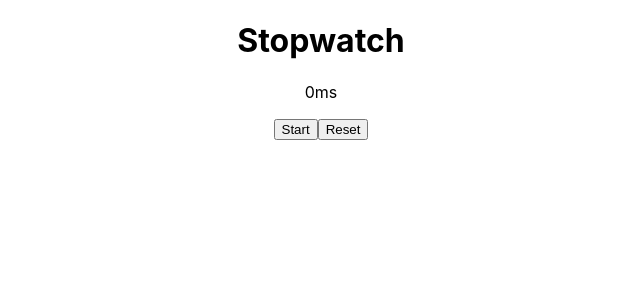
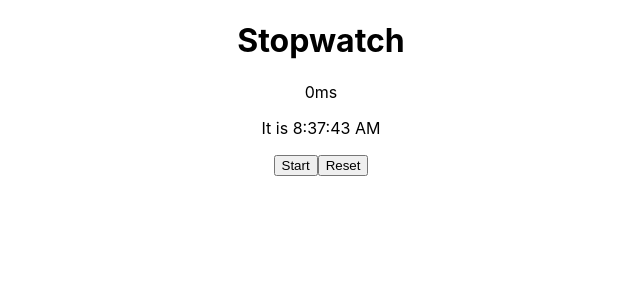
Before and after one commit to danielabbasi/stopwatch-using-react, a React (Create React App) app in the folder stopwatch/: page / in a window 1280 px wide. Shown: the top 300 px of the page, without its empty margins (319-959 px from the left). Built offline with nearby package versions, Linux system fonts and the light colour scheme.

Commit message:
Added state to Stopwatch and created tick function that sets new state date. Used Lifecyle method componentdidMount to set interval to update state every second

```diff
--- a/stopwatch/src/Stopwatch.js
+++ b/stopwatch/src/Stopwatch.js
@@ -1,10 +1,31 @@
 import React, {Component} from 'react';
 
 class Stopwatch extends Component {
+    constructor(props) {
+        super(props);
+        this.state = {date: new Date()}
+    }
+
+    componentDidMount() {
+        this.timerID = setInterval(
+            () => this.tick(),
+            1000
+        );
+    }
+
+    tick() {
+        this.setState({
+            date: new Date()
+        });
+    }
+
+
+
     render() {
         return (
             <div>
             <p>0ms</p>
+            <p>It is {this.state.date.toLocaleTimeString()}</p>
             <button>Start</button>
             <button>Reset</button>
             </div>
```
